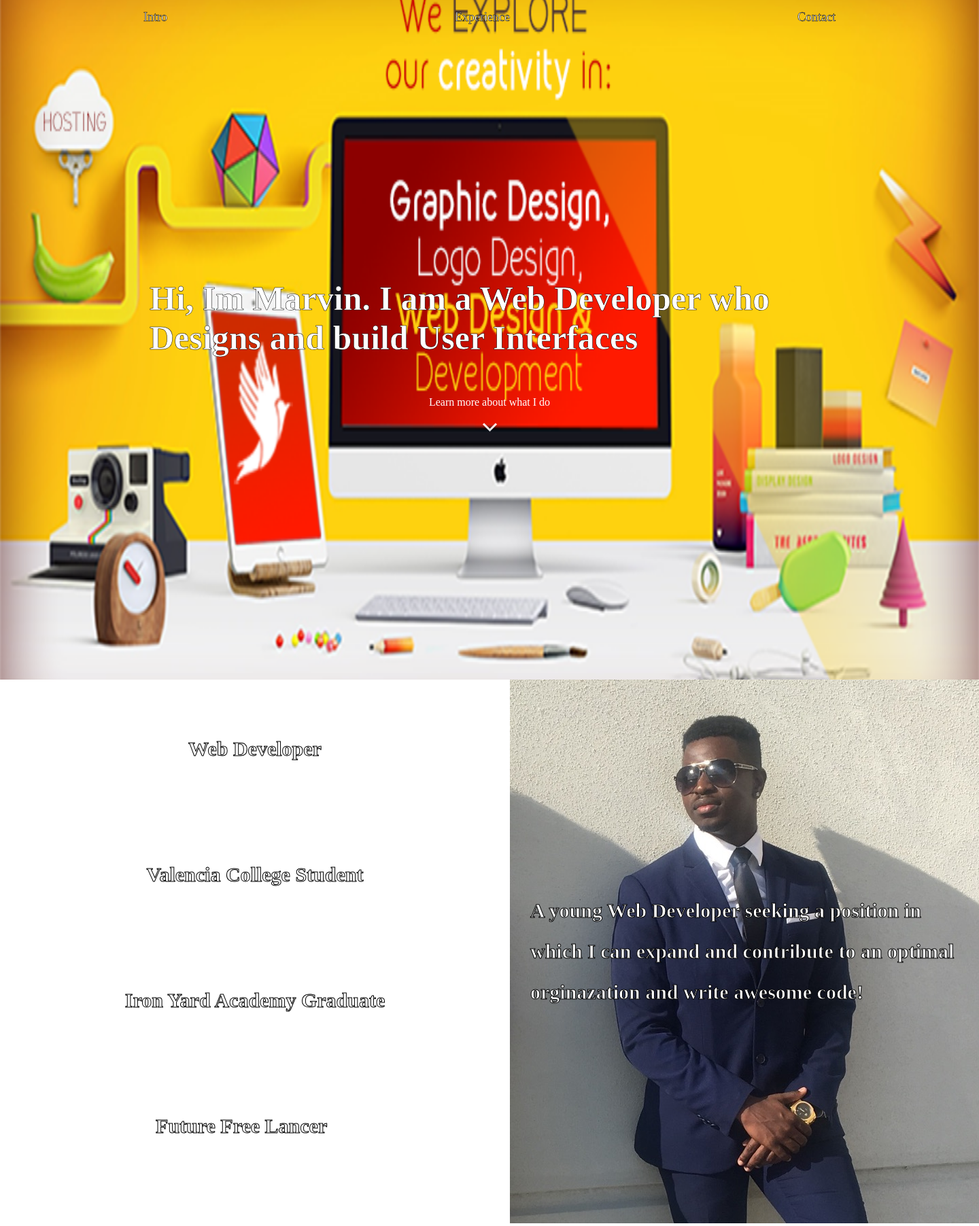
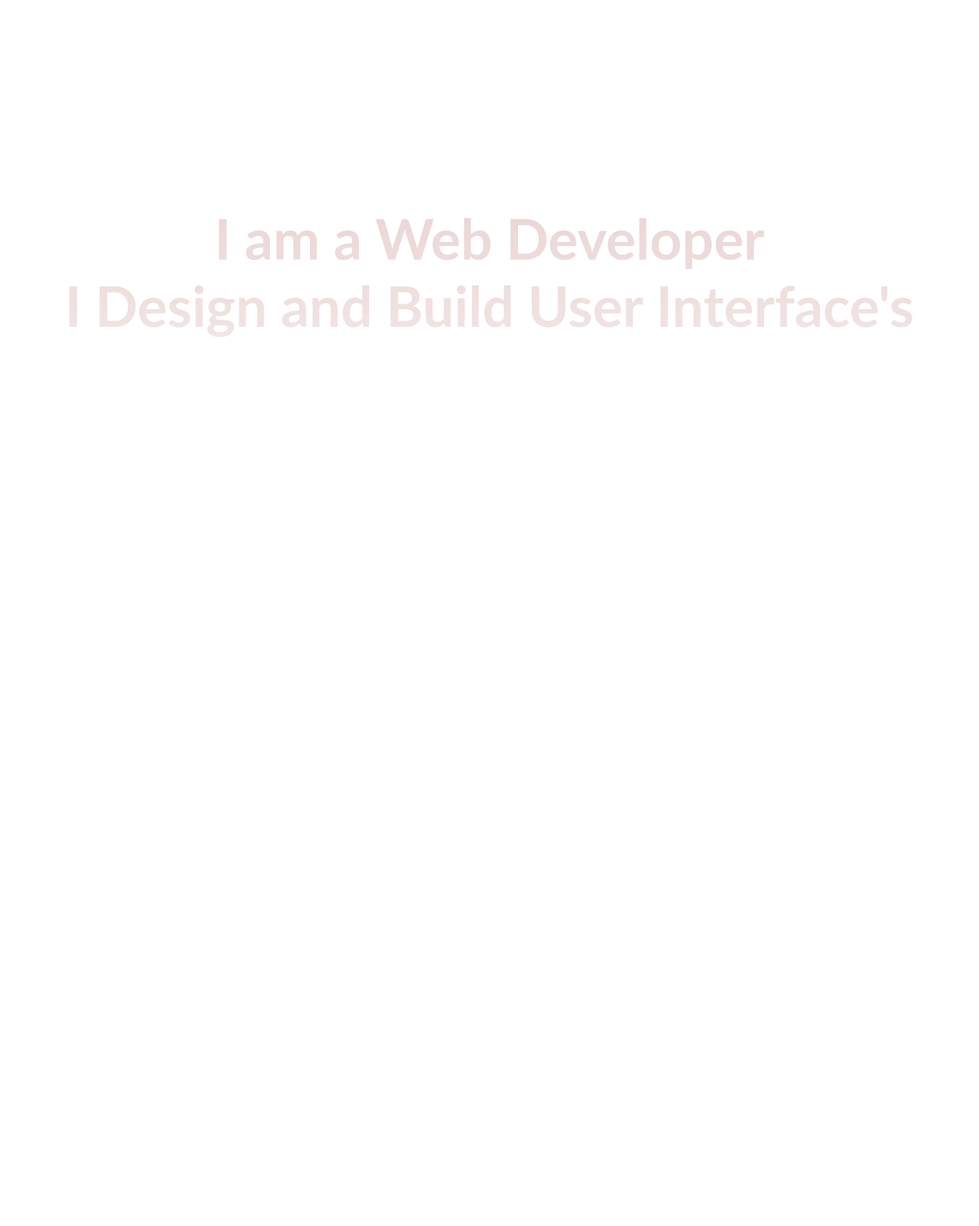
Before and after one commit to Filusmarvin/Filusmarvin.github.io, a PHP site: page / in a window 1440 px wide. Shown: the top 1804 px of the page at 68% size. After the commit the page ends 496 px from the top, so only its background shows below. Run offline with PHP 8.4, Linux system fonts and the light colour scheme; some libraries are stand-ins or nearby versions.

Commit message:
more animations

```diff
--- a/Css.css
+++ b/Css/Css.css
@@ -1,14 +1,18 @@
 html{
-	color: black;
+	color: white;
+	font-family: "Trebuchet MS", Helvetica, sans-serif;
+	background: linear-gradient(to right, #870000, #190a05);
 }
 
 body{
+	display: flex;
+	flex-direction: row;
 	margin:0px;
 	padding:0px;
 	width:100%;
 	height:100%;
 	position: absolute;
-	background: linear-gradient(to right, #434343, #2c3e50);
+	background: linear-gradient(to right, #870000, #190a05);
 	color:;
 }
 a:visited{
@@ -28,47 +32,63 @@
 	text-decoration: none;
 }
 
-header{
+.main{
+	display: none;
+	position: relative;
+	animation-name: main;
+	animation-duration: 3s;
+}
+
+#header{
 	display: flex;
-	flex-direction: column;
+	flex-direction: row;
 	align-content: center;
 	align-items: center;
-	justify-content: center;
+	justify-content: space-between;
+	padding-left: 100px;
+	padding-right: 100px;
 	width: 100%;
-	height: 1000px;
-	background-color: #304352;
+	height: 100%;
+	font-size: 20px;
 }
 
-header a {
+#header a {
 	/*color: white;*/
 	-webkit-text-stroke: 0.5px #000000;
 	-webkit-text-fill-color: #FFFFFF;
+	padding-right: 30px;
+	padding-left: 30px;
 }
-header a:visited {
+#header a:visited {
 	/*color: white;*/
 	-webkit-text-stroke: 0.5px #000000;
 	-webkit-text-fill-color: #FFFFFF;
+	padding-right: 30px;
+	padding-left: 30px;
 }
-header a:focus {
+#header a:focus {
 	/*color: white;*/
 	-webkit-text-stroke: 0.5px #000000;
 	-webkit-text-fill-color: #FFFFFF;
+	padding-right: 30px;
+	padding-left: 30px;
 }
-header a:hover {
+#header a:hover {
 	/*color: white;*/
 	-webkit-text-stroke: 0.5px #000000;
 	-webkit-text-fill-color: #FFFFFF;
+	padding-right: 30px;
+	padding-left: 30px;
 }
 
-header button{
-	width: 200px;
-	height:100px;
-	border-radius: 5px;
-	background-color: inherit;
-	border: 0px;
-	/*color: white;*/
-	-webkit-text-stroke: 0.5px #000000;
-	-webkit-text-fill-color: #FFFFFF;
+#header nav{
+	padding-right: 30px;
+	padding-left: 30px;
+}
+
+.home{
+	display: flex;
+	flex-direction: row;
 }
 
 .dwnArrow{
@@ -83,28 +103,28 @@
 /*1900*/
 
 .back1{
-	background:url("./images/web-dev1.png");
+	background:url("../images/web-dev1.png");
 	background-repeat: no-repeat;
     background-position: center;
     background-size: 1440px 1200px;
 }
 
 .back2{
-	background:url("./images/web-dev2.jpg");
+	background:url("../images/web-dev2.jpg");
 	background-repeat: no-repeat;
     background-position: center;
     background-size: 1440px 1200px;
 }
 
 .back3{
-	background:url("./images/ocean-sunset.jpg");
+	background:url("../images/ocean-sunset.jpg");
 	background-repeat: no-repeat;
     background-position: center;
     background-size: 1440px 1200px;
 }
 
 .back4{
-	background:url("./images/Apple-Camera.jpg");
+	background:url("../images/Apple-Camera.jpg");
 	background-repeat: no-repeat;
     background-position: center;
     background-size: 1440px 1200px;
@@ -128,6 +148,8 @@
 	flex-direction: row;
 	width: 100%;
 	height: 800px;
+	background: linear-gradient(to right, #870000, #190a05);
+
 }
 
 .hi{
--- /dev/null
+++ b/Css/about.css
@@ -0,0 +1,19 @@
+.about{
+	width: 100%;
+	height:100%;
+	position: absolute;
+	display: flex;
+	flex-direction: column;
+	display: none;
+}
+
+.abt-header{
+	width: 100%;
+	text-align: center;
+	border: 1px solid black;
+}
+
+.abt-main{
+	display: flex;
+	flex-direction: row;
+}
--- /dev/null
+++ b/Css/css-animations.css
@@ -0,0 +1,352 @@
+/*How to make the scroll down arrow*/
+.center{
+	position: fixed;
+	top:50%;
+	left:95%;
+	transform: translate(-50%, -50%) /*rotate(180deg)*/;
+	width: 0px;
+	height: 160px;
+	/*border-left: 6px dashed darkgrey;*/
+}
+
+.arrow{
+	position: fixed;
+	top:-200px;
+	left:0px;
+	height: 100px;
+	width: 15px;
+	background: black;
+	opacity: 0;
+	animation:animate 5s ;
+}
+
+.arrow:before{
+	content:"";
+	position: fixed;
+	bottom:0px;
+	left:-19px;
+	width: 35px;
+	height: 35px;
+	border-bottom: 18px solid black;
+	border-right: 18px solid black;
+	transform: rotate(45deg);
+}
+
+.center2{
+	position: fixed;
+	top:50%;
+	left:5%;
+	transform: translate(-50%, -50%) rotate(180deg);
+	width: 0px;
+	height: 160px;
+	/*border-left: 6px dashed darkgrey;*/
+}
+
+.arrow2{
+	position: fixed;
+	top:-200px;
+	left:0px;
+	height: 100px;
+	width: 15px;
+	background: black;
+	opacity: 0;
+	animation:animate 5s ;
+}
+
+.arrow2:before{
+	content:"";
+	position: fixed;
+	bottom:0px;
+	left:-19px;
+	width: 35px;
+	height: 35px;
+	border-bottom: 18px solid black;
+	border-right: 18px solid black;
+	transform: rotate(45deg);
+}
+
+
+.center3{
+	position: fixed;
+	top:95%;
+	left:23%;
+	transform: translate(-50%, -50%) rotate(-90deg);
+	width: 0px;
+	height: 160px;
+	/*border-left: 6px dashed darkgrey;*/
+}
+
+.arrow3{
+	position: fixed;
+	top:-200px;
+	left:0px;
+	height: 100px;
+	width: 15px;
+	background: black;
+	opacity: 0;
+	animation:animate3 5s ;
+}
+
+.arrow3:before{
+	content:"";
+	position: fixed;
+	bottom:0px;
+	left:-19px;
+	width: 35px;
+	height: 35px;
+	border-bottom: 18px solid black;
+	border-right: 18px solid black;
+	transform: rotate(45deg);
+}
+
+
+.center4{
+	position: fixed;
+	top:5%;
+	left:95%;
+	transform: translate(-50%, -50%) rotate(90deg);
+	width: 0px;
+	height: 160px;
+}
+
+.arrow4{
+	position: fixed;
+	top:-200px;
+	left:0px;
+	height: 100px;
+	width: 15px;
+	background: black;
+	opacity: 0;
+	animation: animate4 5s ;
+}
+
+.arrow4:before{
+	content:"";
+	position: fixed;
+	bottom:0px;
+	left:-19px;
+	width: 35px;
+	height: 35px;
+	border-bottom: 18px solid black;
+	border-right: 18px solid black;
+	transform: rotate(45deg);
+}
+@keyframes animate {
+	0%{
+		transform: translateY(0px);
+		height: 100px;
+		opacity: 0.1;
+	}
+	/*50%{
+		transform: translateY(150px);
+		height: 1000px;
+		opacity: 1;
+	}*/
+	100%{
+		transform: translateY(700px);
+		height: 1000px;
+		opacity: 1;
+	}
+}
+
+@keyframes animate2 {
+	0%{
+		transform: translateY(0px);
+		height: 100px;
+		opacity: 0.1;
+	}
+	/*50%{
+		transform: translateY(-150px);
+		height: 1000px;
+		opacity: 1;
+	}*/
+	100%{
+		transform: translateY(-700px);
+		height: 1000px;
+		opacity: 1;
+	}
+}
+
+@keyframes animate3 {
+	0%{
+		transform: translateY(-1000px);
+		height: 1000px;
+		opacity: 0.1;
+	}
+	/*50%{
+		transform: translateY(150px);
+		height: 1500px;
+		opacity: 1;
+	}*/
+	100%{
+		transform: translateY(2000px);
+		height: 1500px;
+		opacity: 1;
+	}
+}
+@keyframes animate4 {
+	0%{
+		transform: translateY(-1000px);
+		height: 1000px;
+		opacity: 0.1;
+	}
+	/*50%{
+		transform: translateY(150px);
+		height: 1500px;
+		opacity: 1;
+	}*/
+	100%{
+		transform: translateY(2000px);
+		height: 1500px;
+		opacity: 1;
+	}
+}
+
+
+@keyframes dwnArrow {
+	0%{
+		/*transform: translateY(0px);*/
+		opacity: 0.1;
+	}
+	50%{
+		/*transform: translateY(50px);*/
+		opacity: 1;
+	}
+	100%{
+		/*transform: translateY(100px);*/
+		opacity: 0.1;
+	}
+}
+
+@keyframes dev {
+	0% {
+		left:-75%;
+	}
+	100% {
+		left:0px;
+	}
+}
+
+@keyframes school {
+	0% {
+		left:-75%;
+	}
+	100% {
+		left:0px;
+	}
+}
+
+@keyframes camp {
+	0% {
+		left:-75%;
+	}
+	100% {
+		left:0px;
+	}
+}
+
+@keyframes future {
+	0% {
+		left:-75%;
+	}
+	100% {
+		left:0px;
+	}
+}
+
+@keyframes slideUno {
+	0% {
+		left: 800px;
+		top:60px;
+	}
+	100% {
+		left:0px;
+		top:0px;
+	}
+}
+
+@keyframes slideDos {
+	0% {
+		left: -800px;
+		top:-60px;
+	}
+	100% {
+		left:0px;
+		top:0px;
+	}
+}
+
+@keyframes upDown1 {
+	0% {
+		height: 0px;
+	}
+	25% {
+		height: 100px;
+	}
+	50%{
+		height: 50px;
+	}
+	75%{
+		height: 275px;
+	}
+	100%{
+
+	}
+}
+
+@keyframes upDown2 {
+	0% {
+		height: 100px;
+	}
+	25% {
+		height: 0px;
+	}
+	50%{
+		height: 275px;
+	}
+	75%{
+		height: 50px;
+	}
+	100%{
+
+	}
+}
+
+@keyframes name {
+	0%{
+		opacity: 0;
+		font-size: 80px;
+	}
+	50%{
+		opacity: 1;
+		font-size: 40px;
+	}
+	100%{
+		opacity: 0;
+		font-size: 20px;
+	}
+}
+
+@keyframes wid {
+	0%{
+		opacity: 0;
+		font-size: 20px;
+	}
+	50%{
+		opacity: 1;
+		font-size: 40px;
+	}
+	100%{
+		opacity: 0;
+		font-size: 60px;
+	}
+}
+
+@keyframes main {
+	0%{
+		transform: translateX(-1440px);
+	}
+	100%{
+		transform: translateX(0px);
+	}
+}
--- a/experience.css
+++ b/Css/experience.css
@@ -48,7 +48,7 @@
 
 
 .redux{
-	background-image: url("./images/Reduxtagram.png");
+	background-image: url("../images/Reduxtagram.png");
 	background-size: 400px 400px;
 	background-position: center;
 	background-repeat: no-repeat;
@@ -92,14 +92,14 @@
 
 
 .React-tac-toe{
-	background-image: url("./images/React-tac-toe.png");
+	background-image: url("../images/React-tac-toe.png");
 	background-size: 400px 400px;
 	background-position: center;
 	background-repeat: no-repeat;
 }
 
 .Datenight{
-	background-image: url("./images/Someone-to-love.png");
+	background-image: url("../images/Someone-to-love.png");
 	background-size: 400px 400px;
 	background-repeat: no-repeat;
 	background-position: center;
--- /dev/null
+++ b/Css/open.css
@@ -0,0 +1,47 @@
+.opening{
+	background-color: white;
+	display: flex;
+	flex-direction: column;
+	width: 100%;
+	height: 100%
+}
+
+
+.begin{
+	display: flex;
+	flex-direction: column;
+	width: 100%;
+	height: 100%;
+	text-align: center;
+	align-items: center;
+	justify-content: center;
+	border: 1px solid ;
+}
+
+.intro{
+	/*font-size: 40px;*/
+	animation-name: name;
+	animation-duration: 5s;
+	color: #b7d7e8;
+	background: -webkit-linear-gradient(#eee, #870000);
+  -webkit-background-clip: text;
+  -webkit-text-fill-color: transparent;
+}
+
+.wid{
+	display: flex;
+	flex-direction: column;
+	justify-content: center;
+	text-align: center;
+	width: 100%;
+	height: 100%;
+	animation-name: wid;
+	animation-duration: 5s;
+	background: -webkit-linear-gradient(#870000, #eee);
+  -webkit-background-clip: text;
+  -webkit-text-fill-color: transparent;
+}
+
+.gone{
+	display: none;
+}
--- a/index.html
+++ b/index.html
@@ -2,25 +2,35 @@
 <html>
 <head>
 	<title>Marvin's Resume</title>
-	<link rel="stylesheet" type="text/css" href="Css.css">
-	<link rel="stylesheet" type="text/css" href="experience.css">
-	<link rel="stylesheet" type="text/css" href="tic-tac-toe.css">
-	<link rel="stylesheet" type="text/css" href="css-animations.css">
-	<link rel="stylesheet" type="text/css" href="hover.css">
+	<link rel="stylesheet" type="text/css" href="./Css/Css.css">
+	<link rel="stylesheet" type="text/css" href="./Css/experience.css">
+	<!-- <link rel="stylesheet" type="text/css" href="./Css/tic-tac-toe.css"> -->
+	<link rel="stylesheet" type="text/css" href="./Css/css-animations.css">
+	<link rel="stylesheet" type="text/css" href="./Css/hover.css">
+	<link rel="stylesheet" type="text/css" href="./Css/about.css">
+	<link rel="stylesheet" type="text/css" href="./Css/open.css">
 
 </head>
 <body>
-	<header class="back1" id="header">
-		<nav class="nav-header">
-			<a href="#sect-one" class="hvr-grow">Intro</a>
-			<a href="#sect-two" class="hvr-grow"> Experience</a>
-			<a href="#sect-three" class="hvr-grow"> Contact </a>
+	<section class="opening">
+		<div class="begin">
+			<h1 class="intro"> Hi, I am Marvin </h1>
+		</div>
+		<div class="wid">
+			<h1> I am a Web Developer <br/> I Design and Build User Interface's </h1>
+		</div>
+	</section>
+	<section class="main">
+		<div class="home">
+			<header id="header">
+				<p> Marvin D. Filus </p>
+				<nav>
+					<a href=""> Work </a>
+					<a href=""> About </a>
+					<a href=""> Contact </a>
 				</nav>
-
-		<h2 class="hi"> Hi, Im Marvin. I am a Web Developer who Designs and build User Interfaces </h2>
-		<p style="color: white"> Learn more about what I do </p>
-		<div class="dwnArrow"></div>
 			</header>
+		</div>
 		<section id="sect-one">
 			<div class="sect-one-left">
 				<div class="list">
@@ -88,6 +98,23 @@
 				</div>
 			</div>
 		</section>
+	</section>
+
+	<section class="about">
+		<div>
+			<header class="abt-header">
+				<h1>About Me</h1>
+				<div class="abt-main">
+					<div class="left-side">
+						<img src="./images/IMG_0071.jpg" />
+					</div>
+					<div class="right-side">
+						<p> When I applied to uBreakIfix, I was in a 7 man team lead position and right next to us was a web development department. When I went in there so they could fix something for me on the website, i seen the screen and it reminded me of the matrix. Just a bunches of 1's and 0's that I did not understand. What I did know was that I wanted to understand what ever they were writing and saying. I really grew an interest into it so I asked one of the leads in that department to teach me more about the coding. Ever since then I grew a passion for coding. The crazy thing is that I did not know that I had a friend that was coding that I would see on the daily basis. He was working with AAA as a web developer so I also started talking to him and he introduced me to the Iron Yard academy. After taking that course I feel like I can learn any thing. There is no code too hard for me to understand and that boot camp prepared me for the future and made me who I am today. That boot camp prepared me to learn and study more and seek more avenues like word press and angular even though react is my strong point in all of this.  </p>
+					</div>
+				</div>
+			</header>
+		</div>
+	</section>
 
 	<!-- <section id="sect-four">
 		<div class="footer">
@@ -151,18 +178,31 @@
 		<div class="arrow"></div>
 	</div>
 
+	<div class="center2">
+		<div class="arrow2"></div>
+	</div>
+
+	<div class="center3">
+		<div class="arrow3"></div>
+	</div>
+
+	<div class="center4">
+		<div class="arrow4"></div>
+	</div>
+<!--
 	<div id="target" style="width: 1440px;">
 	  Move here
 	</div>
 	<div id="other">
 	  Trigger the handler
 	</div>
-	<div id="log"></div>
+	<div id="log"></div> -->
 
 
 
 	<script src="https://ajax.aspnetcdn.com/ajax/jQuery/jquery-3.2.1.min.js"></script>
 	<script type="text/javascript" src="javascript.js"></script>
+	<script type="text/javascript" src="open.js"></script>
 	<!-- <script type="text/javascript" src="tic-tac-toe.js"></script> -->
 	<script src="https://www.gstatic.com/firebasejs/4.9.0/firebase.js"></script>
 	<script>
```
Also changed, not shown: css-animations.css (deleted, +0 -157 lines), open.js (added, +14 -0 lines), Css/hover.css (renamed from hover.css), Css/tic-tac-toe.css (renamed from tic-tac-toe.css), images/IMG_0078.JPG (added), images/IMG_0089.JPG (added), images/ironyard.jpeg (added), images/mobile.jpg (added), 2 other files. Lines whose indentation alone changed are shown as unchanged.
